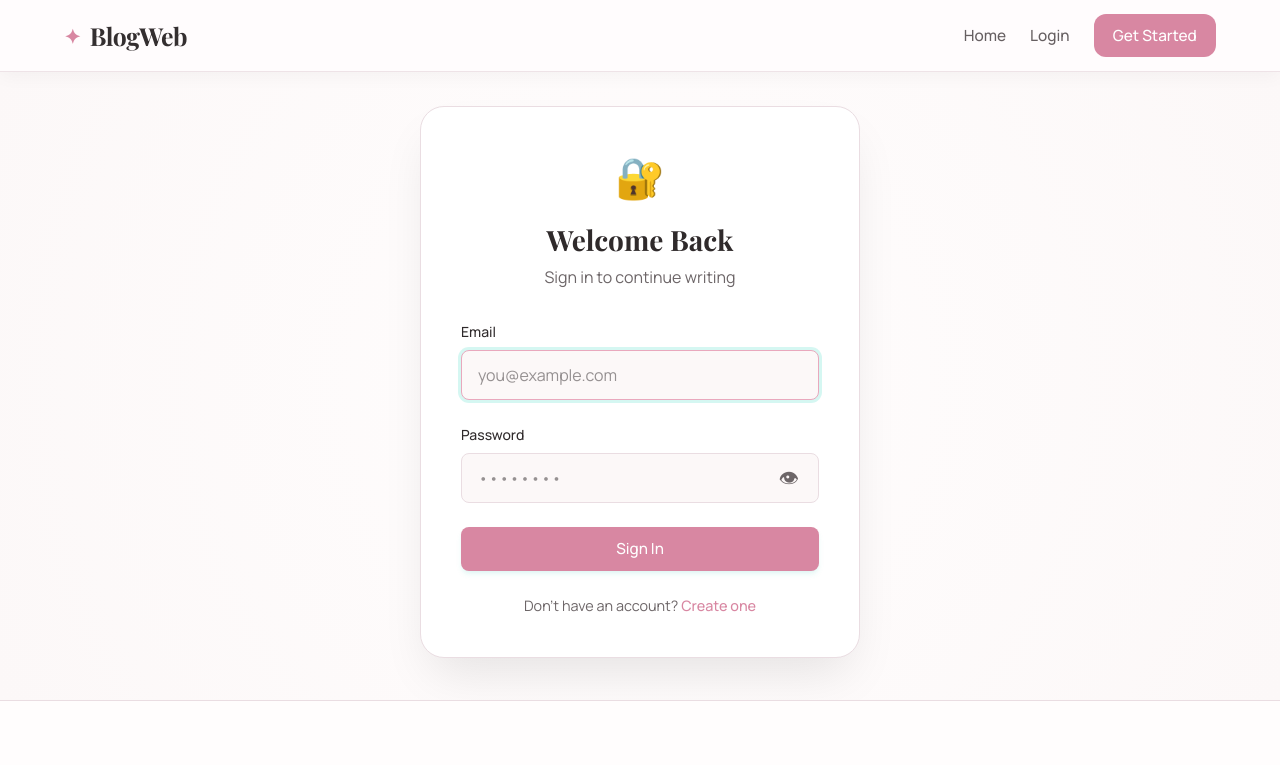
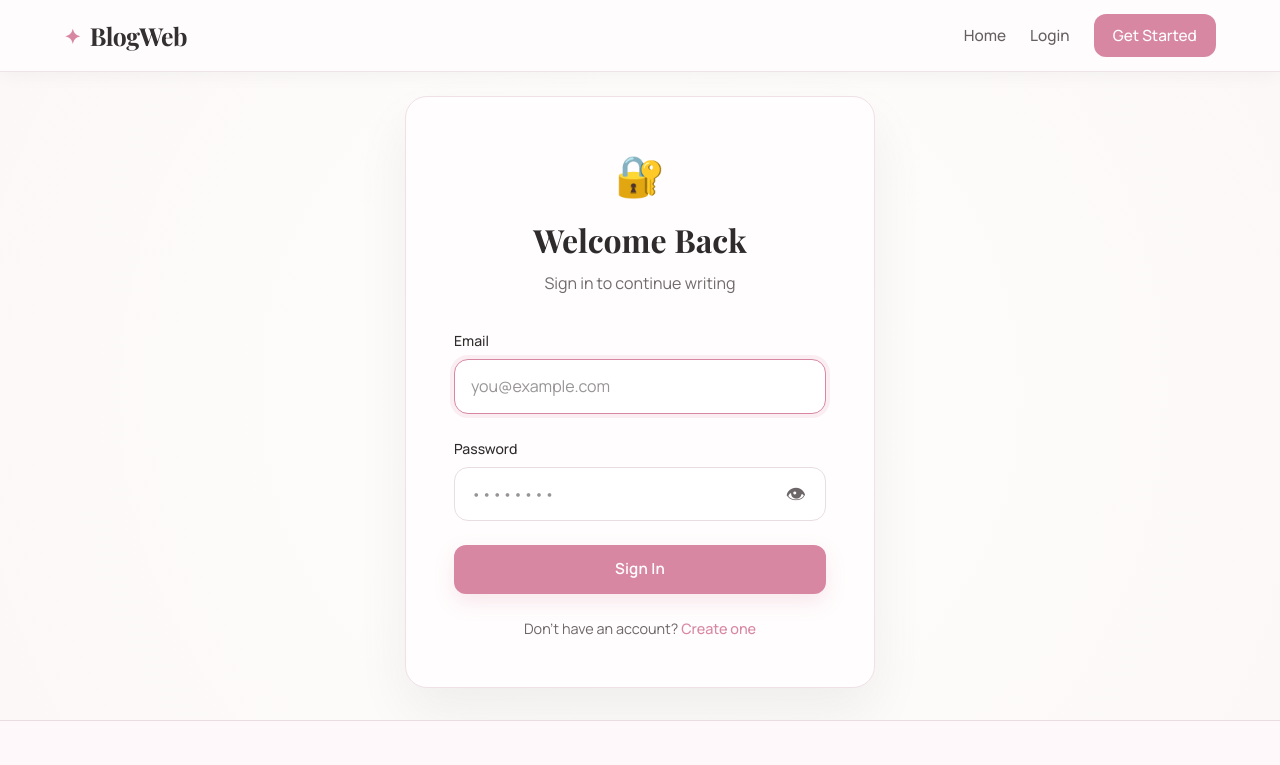
Before and after one commit to hanfaimran/Blog-Web, a React (Vite) app in the folder client/: page /login in a window 1280 px wide. Shown: the top 765 px of the page. Built offline with nearby package versions, Linux system fonts and the light colour scheme; no server answers.

Commit message:
Update index.css

```diff
--- a/client/src/index.css
+++ b/client/src/index.css
@@ -307,7 +307,7 @@
 
   /* Footer */
   .footer {
-    background: var(--color-bg-surface);
+    background:#FFF8FA;
     border-top: 1px solid var(--color-border-base);
     padding: 4rem 0 2rem;
     margin-top: auto;
@@ -385,24 +385,34 @@
     opacity: 0.6;
     cursor: not-allowed;
   }
-  .btn-primary {
-    background: var(--color-brand-500);
-    color: white;
-    box-shadow: 0 4px 6px -1px rgba(20, 184, 166, 0.1), 0 2px 4px -1px rgba(20, 184, 166, 0.06);
+  .btn-primary{
+    background:#D887A2;
+    color:white;
+    border:none;
+    border-radius:12px;
+    padding:.8rem 1.5rem;
+    font-weight:600;
+    letter-spacing:.2px;
+    transition:all .25s ease;
+    box-shadow:0 8px 20px rgba(216,135,162,.18);
 }
-  .btn-primary:hover:not(:disabled) {
-    background: var(--color-brand-600);
-    transform: translateY(-1px);
-    box-shadow: 0 10px 15px -3px rgba(20, 184, 166, 0.2), 0 4px 6px -2px rgba(20, 184, 166, 0.1);
+
+.btn-primary:hover:not(:disabled){
+    background:#C96E8B;
+    transform:translateY(-2px);
+    box-shadow:0 14px 28px rgba(216,135,162,.28);
 }
-  .btn-outline {
-    background: transparent;
-    color: var(--color-text-base);
-    border-color: var(--color-border-base);
+  .btn-outline{
+    background:white;
+    border:1px solid #E9DDE2;
+    color:#5F575A;
+    border-radius:12px;
 }
-  .btn-outline:hover:not(:disabled) {
-    background: var(--color-bg-surface);
-    border-color: var(--color-text-muted);
+
+.btn-outline:hover:not(:disabled){
+    background:#FFF8FA;
+    border-color:#D887A2;
+    color:#C96E8B;
 }
   .btn-ghost {
     background: transparent;
@@ -431,21 +441,33 @@
     margin-bottom: 0.5rem;
     color: var(--color-text-base);
   }
-  .form-input, .form-textarea, .form-select {
-    width: 100%;
-    padding: 0.75rem 1rem;
-    border: 1px solid var(--color-border-base);
-    border-radius: 0.5rem;
-    background: var(--color-bg-base);
-    color: var(--color-text-base);
-    font-family: inherit;
-    font-size: 1rem;
-    transition: all 0.2s ease;
+  .form-input,
+.form-textarea,
+.form-select{
+
+    width:100%;
+
+    padding:.9rem 1rem;
+
+    background:#ffffff;
+
+    border:1px solid #E9DDE2;
+
+    border-radius:14px;
+
+    font-size:1rem;
+
+    transition:.25s;
 }
-  .form-input:focus, .form-textarea:focus, .form-select:focus {
-    outline: none;
-    border-color: var(--color-brand-400);
-    box-shadow: 0 0 0 3px rgba(45, 212, 191, 0.2);
+  .form-input:focus,
+.form-textarea:focus,
+.form-select:focus{
+
+    outline:none;
+
+    border-color:#D887A2;
+
+    box-shadow:0 0 0 4px rgba(216,135,162,.12);
 }
   .input-wrapper {
     position: relative;
@@ -507,20 +529,37 @@
   /* Hero Section */
   .hero {
   position: relative;
-    padding: 6rem 1.5rem;
+  padding: 8rem 1.5rem 6rem;
   text-align: center;
   overflow: hidden;
+  background: linear-gradient(
+    180deg,
+    #fff9fb 0%,
+    #fcf8f8 60%,
+    #ffffff 100%
+  );
 }
   .hero-bg-gradient {
-    position: absolute;
-    top: -50%;
-    left: 50%;
-    transform: translateX(-50%);
-    width: 150vw;
-    height: 150vw;
-    background: radial-gradient(circle, var(--color-brand-100) 0%, transparent 60%);
-    opacity: 0.5;
-    z-index: -1;
+
+    position:absolute;
+
+    top:-220px;
+
+    left:50%;
+
+    transform:translateX(-50%);
+
+    width:900px;
+
+    height:900px;
+
+    background:radial-gradient(circle,#F7DDE6 0%,transparent 70%);
+
+    opacity:.45;
+
+    filter:blur(40px);
+
+    z-index:-1;
 }
   @media (prefers-color-scheme: dark) {
     .hero-bg-gradient { background: radial-gradient(circle, var(--color-brand-900) 0%, transparent 60%); opacity: 0.2; }
@@ -529,44 +568,69 @@
     max-width: 800px;
     margin: 0 auto;
   }
-  .hero-badge {
-    display: inline-block;
-    padding: 0.375rem 1rem;
-    background: var(--color-brand-50);
-    color: var(--color-brand-700);
-    border-radius: 9999px;
-    font-size: 0.875rem;
-    font-weight: 600;
-    margin-bottom: 1.5rem;
-    border: 1px solid var(--color-brand-200);
+  .hero-badge{
+
+    display:inline-block;
+
+    padding:.45rem 1.1rem;
+
+    background:#fff;
+
+    border:1px solid #efdde4;
+
+    color:#AA5672;
+
+    border-radius:999px;
+
+    font-size:.85rem;
+
+    font-weight:600;
+
+    margin-bottom:2rem;
+
+    box-shadow:0 6px 20px rgba(0,0,0,.04);
 }
   @media (prefers-color-scheme: dark) {
     .hero-badge { background: var(--color-brand-900); color: var(--color-brand-200); border-color: var(--color-brand-800); }
   }
-  .hero-title {
-    font-size: clamp(2.5rem, 5vw, 4.5rem);
-    margin-bottom: 1.5rem;
-    letter-spacing: -0.02em;
+  .hero-title{
+
+    font-size:clamp(3rem,6vw,5rem);
+
+    line-height:1.15;
+
+    color:#2F2A2B;
+
+    letter-spacing:-1px;
+
+    margin-bottom:1.5rem;
 }
-  .gradient-text {
-    background: linear-gradient(135deg, var(--color-brand-400), #8b5cf6, #3b82f6, var(--color-brand-400));
-    background-size: 300% 300%;
-    -webkit-background-clip: text;
-    -webkit-text-fill-color: transparent;
-    animation: gradientShift 6s ease infinite;
+  .gradient-text{
+
+    color:#C96E8B;
+
+    background:none;
+
+    -webkit-text-fill-color:unset;
+
+    animation:none;
 }
   @keyframes gradientShift {
     0% { background-position: 0% 50%; }
     50% { background-position: 100% 50%; }
     100% { background-position: 0% 50%; }
   }
-  .hero-subtitle {
-    font-size: clamp(1.125rem, 2vw, 1.25rem);
-    color: var(--color-text-muted);
-    margin-bottom: 3rem;
-    max-width: 600px;
-    margin-left: auto;
-    margin-right: auto;
+  .hero-subtitle{
+
+    font-size:1.15rem;
+
+    color:#6D6668;
+
+    max-width:640px;
+
+    margin:0 auto 3rem;
+
+    line-height:1.9;
 }
 
   /* Search Form */
@@ -574,20 +638,25 @@
     max-width: 600px;
     margin: 0 auto;
   }
-  .search-input-wrapper {
-    position: relative;
-    display: flex;
-    align-items: center;
-    background: var(--color-bg-elevated);
-    border: 1px solid var(--color-border-base);
-    border-radius: 9999px;
-    padding: 0.5rem 0.5rem 0.5rem 1.5rem;
-    box-shadow: 0 10px 25px -5px rgba(0, 0, 0, 0.05);
-    transition: all 0.3s ease;
+  .search-input-wrapper{
+
+    background:#fff;
+
+    border:1px solid #EEDFE5;
+
+    border-radius:18px;
+
+    padding:.6rem .6rem .6rem 1.3rem;
+
+    box-shadow:0 15px 35px rgba(0,0,0,.05);
+
+    transition:.3s;
 }
-  .search-input-wrapper:focus-within {
-    border-color: var(--color-brand-400);
-    box-shadow: 0 0 0 4px rgba(45, 212, 191, 0.15), 0 10px 25px -5px rgba(0, 0, 0, 0.05);
+  .search-input-wrapper:focus-within{
+
+    border-color:#D887A2;
+
+    box-shadow:0 0 0 4px rgba(216,135,162,.12);
 }
   .search-icon {
     color: var(--color-text-muted);
@@ -681,17 +750,18 @@
   .blog-card {
   display: flex;
   flex-direction: column;
-    background: var(--color-bg-elevated);
-    border: 1px solid var(--color-border-base);
-    border-radius: 1rem;
+  background: #fffdfd;
+  border: 1px solid #efe5e8;
+  border-radius: 18px;
   overflow: hidden;
-    transition: all 0.3s cubic-bezier(0.16, 1, 0.3, 1);
+  transition: all .35s ease;
   height: 100%;
+  box-shadow: 0 8px 30px rgba(0,0,0,.04);
 }
-  .blog-card:hover {
-    transform: translateY(-8px) scale(1.01);
-    box-shadow: 0 25px 35px -5px rgba(20, 184, 166, 0.15), 0 10px 15px -6px rgba(20, 184, 166, 0.1);
-    border-color: var(--color-brand-300);
+  .blog-card:hover{
+  transform: translateY(-6px);
+  box-shadow: 0 18px 45px rgba(0,0,0,.08);
+  border-color:#e7cfd8;
 }
   @media (prefers-color-scheme: dark) {
     .blog-card:hover { box-shadow: 0 20px 25px -5px rgba(0, 0, 0, 0.5); border-color: var(--color-brand-700); }
@@ -703,9 +773,15 @@
   @media (max-width: 768px) {
     .blog-card-featured { flex-direction: column; }
   }
-  .blog-card-image {
-    aspect-ratio: 16/9;
-    overflow: hidden;
+  .blog-card-image img{
+
+    width:100%;
+
+    height:100%;
+
+    object-fit:cover;
+
+    transition:transform .5s ease;
 }
   .blog-card-featured .blog-card-image {
     flex: 1;
@@ -718,8 +794,9 @@
     object-fit: cover;
     transition: transform 0.5s ease;
   }
-  .blog-card:hover .blog-card-image img {
-    transform: scale(1.05);
+  .blog-card:hover .blog-card-image img{
+
+    transform:scale(1.04);
 }
   .blog-card-image-placeholder {
     background: var(--color-bg-surface);
@@ -736,11 +813,11 @@
   @media (prefers-color-scheme: dark) {
     .placeholder-gradient { background: linear-gradient(135deg, var(--color-brand-900), var(--color-brand-800)); }
   }
-  .blog-card-body {
-    padding: 1.5rem;
-    display: flex;
-    flex-direction: column;
-    flex: 1;
+  .blog-card-body{
+  padding:2rem;
+  display:flex;
+  flex-direction:column;
+  flex:1;
 }
   .blog-card-featured .blog-card-body {
     flex: 1;
@@ -774,31 +851,48 @@
     font-weight: 700;
     font-size: 0.75rem;
   }
-  .blog-card-title {
-    font-size: 1.25rem;
-    margin-bottom: 0.75rem;
-    transition: color 0.2s ease;
+  .blog-card-title{
+
+    font-size:1.45rem;
+
+    line-height:1.35;
+
+    margin-bottom:1rem;
+
+    color:#322c2d;
+
+    transition:.25s;
 }
   .blog-card-featured .blog-card-title {
     font-size: 2rem;
   }
-  .blog-card:hover .blog-card-title {
-    color: var(--color-brand-500);
+  .blog-card:hover .blog-card-title{
+
+    color:#c96e8b;
 }
-  .blog-card-excerpt {
-    color: var(--color-text-muted);
-    font-size: 0.95rem;
-    line-height: 1.6;
-    margin-bottom: 1.5rem;
-    flex: 1;
+  .blog-card-excerpt{
+
+    color:#6c6668;
+
+    font-size:1rem;
+
+    line-height:1.9;
+
+    margin-bottom:2rem;
+
+    flex:1;
 }
-  .blog-card-footer {
-    display: flex;
-    align-items: center;
-    justify-content: space-between;
-    margin-top: auto;
-    padding-top: 1rem;
-    border-top: 1px solid var(--color-border-base);
+  .blog-card-footer{
+
+    display:flex;
+
+    justify-content:space-between;
+
+    align-items:center;
+
+    padding-top:1.2rem;
+
+    border-top:1px solid #f2e7eb;
 }
   .blog-tags {
     display: flex;
@@ -961,14 +1055,21 @@
     padding: 2rem 1.5rem;
     background: radial-gradient(circle at center, var(--color-bg-surface) 0%, var(--color-bg-base) 100%);
   }
-  .auth-card {
-    width: 100%;
-    max-width: 440px;
-    background: var(--color-bg-elevated);
-    padding: 2.5rem;
-    border-radius: 1.5rem;
-    box-shadow: 0 25px 50px -12px rgba(0, 0, 0, 0.1);
-    border: 1px solid var(--color-border-base);
+  .auth-card{
+
+    width:100%;
+
+    max-width:470px;
+
+    background:#FFFDFD;
+
+    padding:3rem;
+
+    border-radius:22px;
+
+    border:1px solid #EFE1E6;
+
+    box-shadow:0 25px 55px rgba(0,0,0,.06);
 }
   .auth-header {
     text-align: center;
@@ -978,12 +1079,19 @@
     font-size: 2.5rem;
     margin-bottom: 1rem;
   }
-  .auth-title {
-    font-size: 1.75rem;
-    margin-bottom: 0.5rem;
+  .auth-title{
+
+    font-size:2rem;
+
+    color:#2F2A2B;
+
+    margin-bottom:.6rem;
 }
-  .auth-subtitle {
-    color: var(--color-text-muted);
+  .auth-subtitle{
+
+    color:#716B6D;
+
+    line-height:1.8;
 }
   .auth-footer-text {
     text-align: center;
```
Lines whose indentation alone changed are shown as unchanged.
